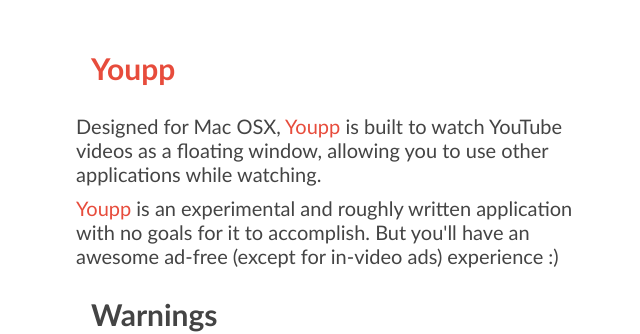
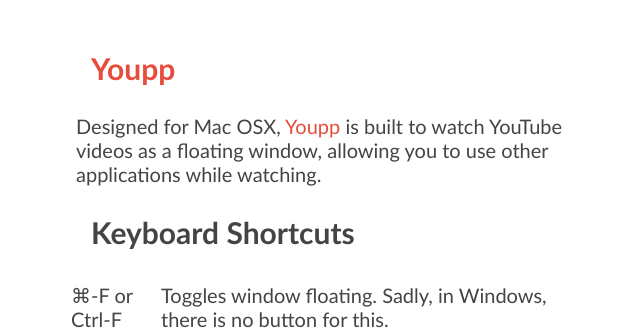
Before and after one commit to serverwentdown/Youpp, a plain HTML site: page index.html in a window 1280 px wide. Shown: the part 620-954 px from the top of the page, without its empty margins (309-949 px from the left). Drawn offline with Linux system fonts and the light colour scheme; no server answers.

Commit message:
Update index.html

```diff
--- a/index.html
+++ b/index.html
@@ -31,6 +31,15 @@
 		<div class="padd">
 			<h2 class="youpp">Youpp</h2>
 			<p>Designed for Mac OSX, <span class="youpp">Youpp</span> is built to watch YouTube videos as a floating window, allowing you to use other applications while watching. </p>
+			<h2>Keyboard Shortcuts</h2>
+			<p>
+				<table>
+					<tr>
+						<td>&#8984;-F or Ctrl-F</td>
+						<td>Toggles window floating. Sadly, in Windows, there is no button for this. </td>
+					</tr>
+				</table>
+			</p>
 			<p><span class="youpp">Youpp</span> is an experimental and roughly written application with no goals for it to accomplish. But you'll have an awesome ad-free (except for in-video ads) experience :) </p>
 			<h2>Warnings</h2>
 			<p><del><strong class="youpp">Does not work yet in Windows. </strong></del><strong class="youpp">Windows build available! Downlod it now. </strong></strong>Help fix the bugs and send a pull request! </p>
```
